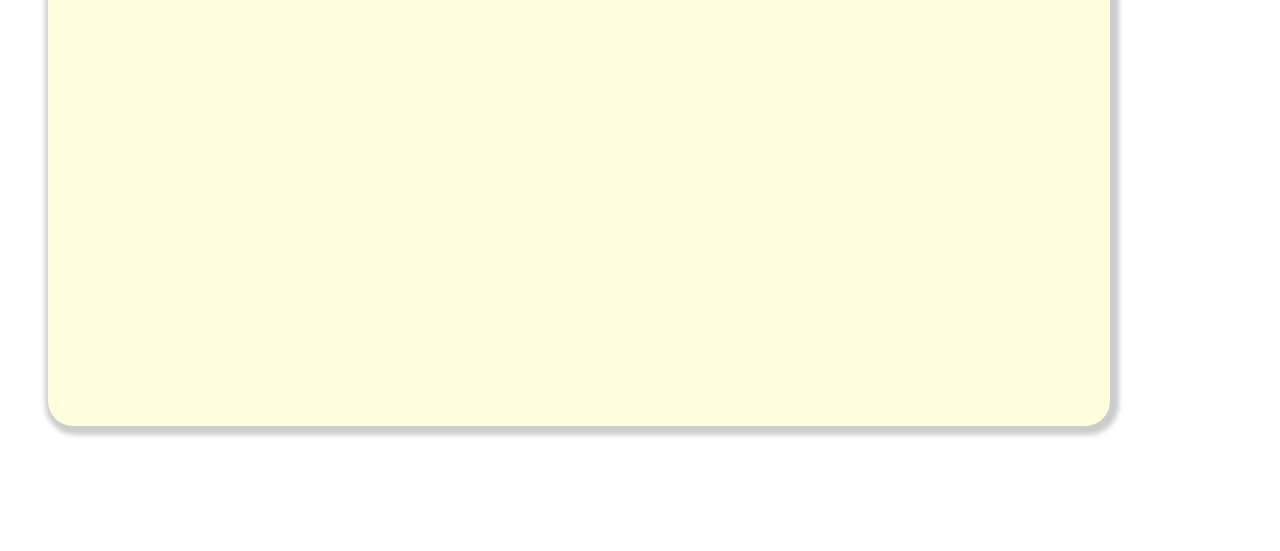
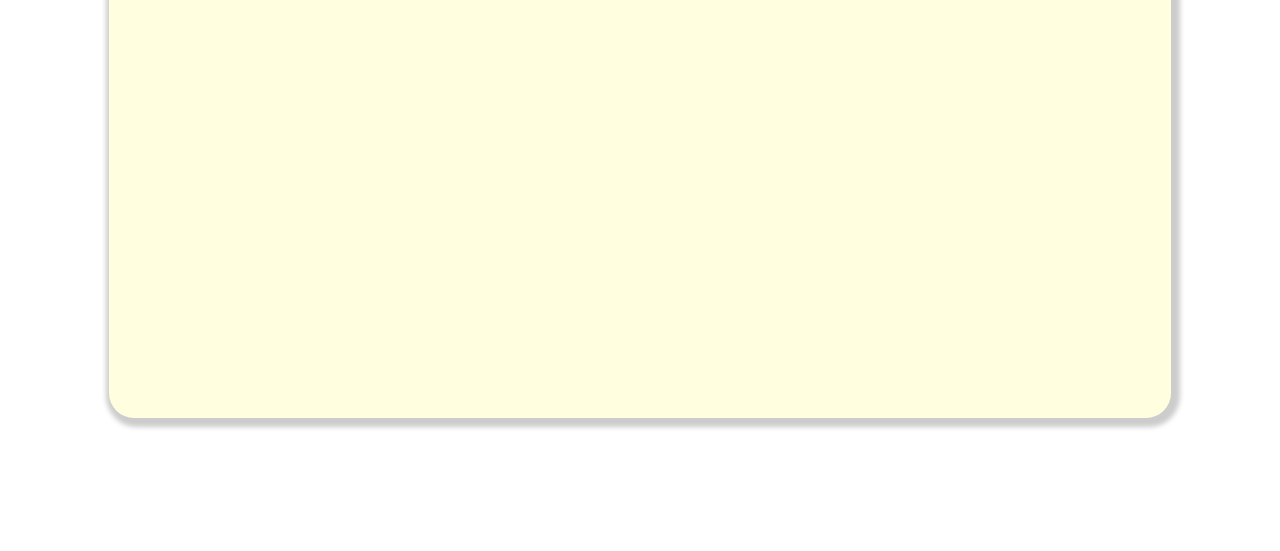
Before and after one commit to sriram-dev/StepsJS, a website: page examples/template.html in a window 1280 px wide. Shown: the part 249-800 px from the top of the page. Drawn offline with nearby package versions, Linux system fonts and the light colour scheme; some packages are replaced by stand-ins of ours; a script that the page names is missing.

Commit message:
scrollbar margin change

```diff
--- a/css/steps.css
+++ b/css/steps.css
@@ -96,9 +96,7 @@ steps.css
 
 .scrollbar{
      margin-top:40px;
-     margin-left:40px;
      overflow:hidden;
-     float:left;
 }
 
 .scrollbar:hover {
```
